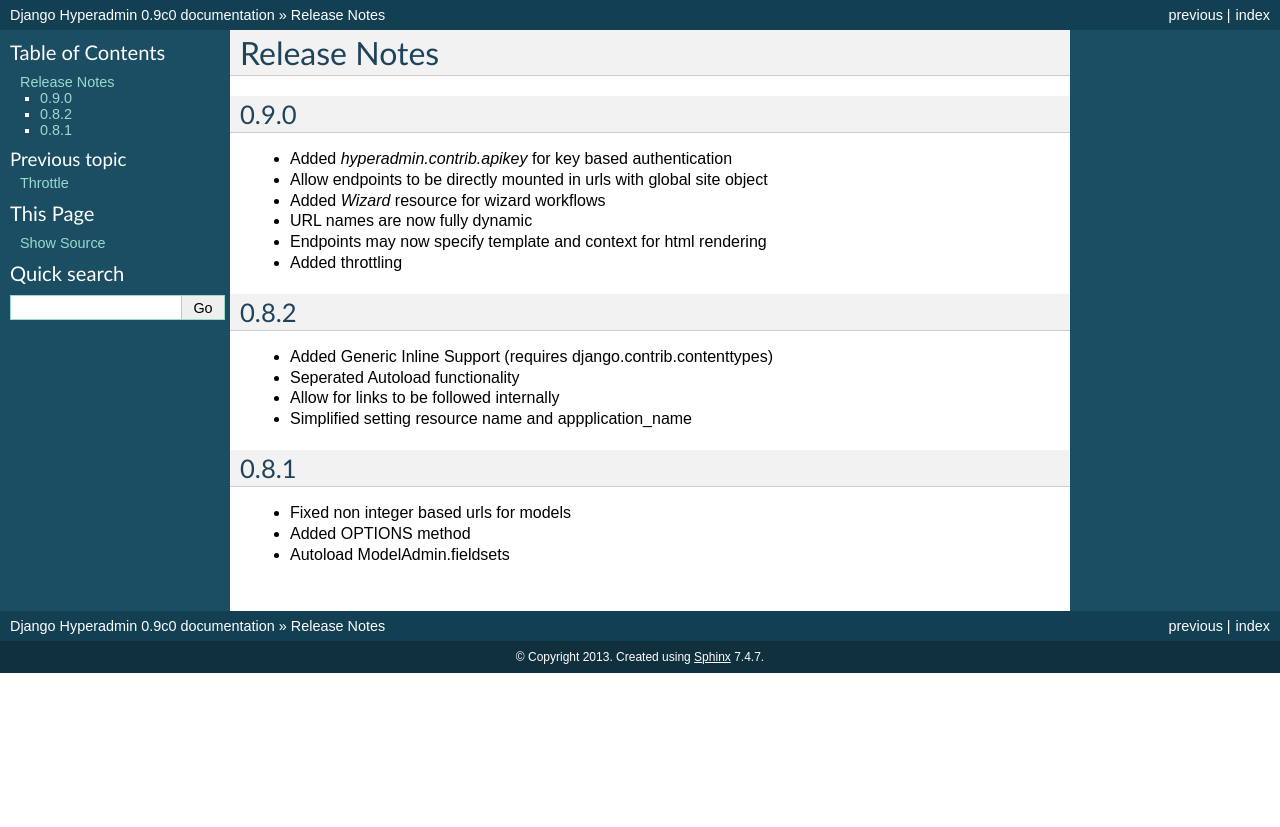
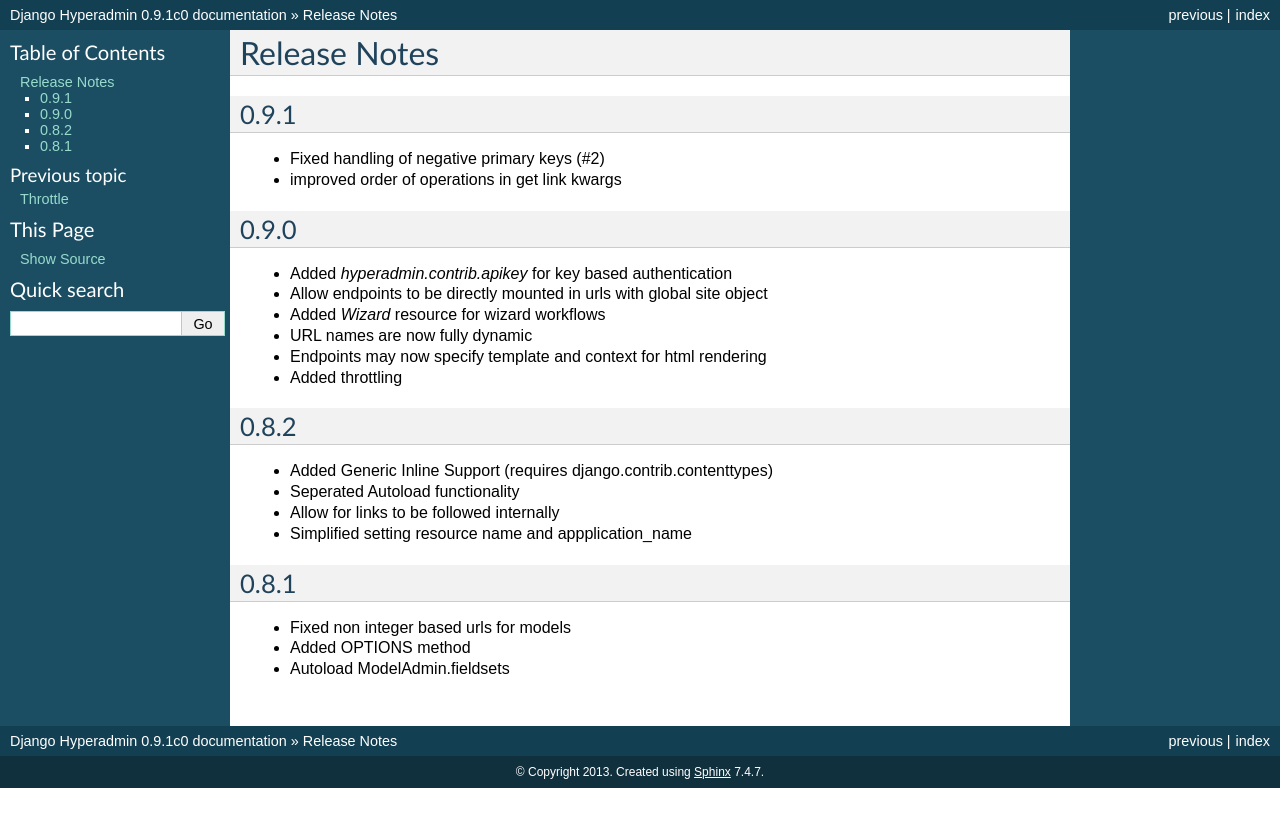
Before and after one commit to zbyte64/django-hyperadmin, a Sphinx documentation site: the page built from docs/source/release_notes.rst, in a window 1280 px wide. Shown: the top 827 px of the page. Built offline with Sphinx 7.4.7, drawn with Linux system fonts in a browser that asks for light colours.

Commit message:
Bug fix release 0.9.1

```diff
--- a/docs/source/release_notes.rst
+++ b/docs/source/release_notes.rst
@@ -1,6 +1,13 @@
 =============
 Release Notes
 =============
+
+0.9.1
+=====
+
+* Fixed handling of negative primary keys (#2)
+* improved order of operations in get link kwargs
+
 
 0.9.0
 =====
--- a/hyperadmin/__init__.py
+++ b/hyperadmin/__init__.py
@@ -1,4 +1,4 @@
-VERSION = (0, 9, 0, 'rc', 0)
+VERSION = (0, 9, 1, 'rc', 0)
 
 def get_version(version=None, include_sub=True):
     """Derives a PEP386-compliant version number from VERSION."""
--- a/setup.py
+++ b/setup.py
@@ -5,7 +5,7 @@
 except ImportError:
     from distutils.core import setup, find_packages
 
-VERSION = '0.9.0'
+VERSION = '0.9.1'
 PATH = os.path.dirname(os.path.abspath(__file__))
 try:
     LONG_DESC = '\n===='+open(os.path.join(PATH, 'README.rst'), 'r').read().split('====', 1)[-1]
```
